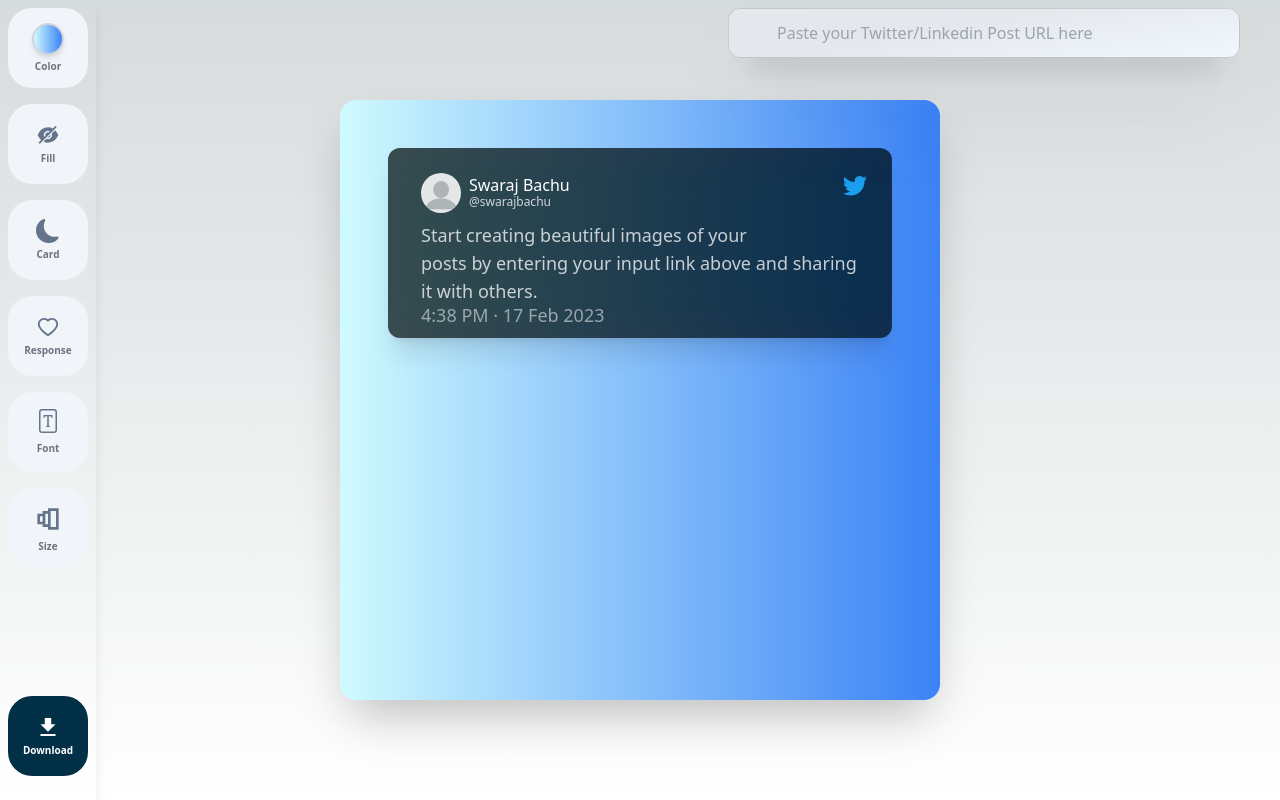
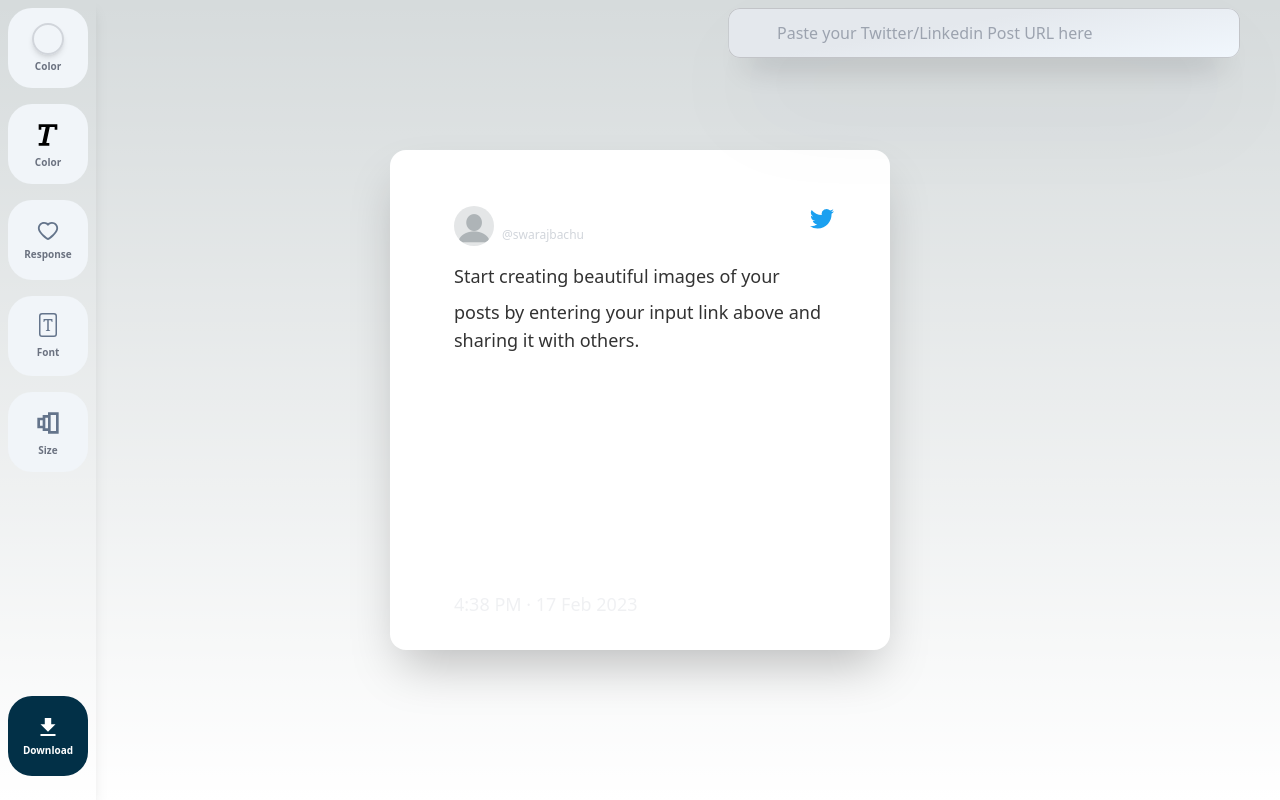
Before and after one commit to Aperturs/aperturs-tool, a Next.js app: page / in a window 1280 px wide. Built offline with nearby package versions, Linux system fonts and the light colour scheme; what tailwindcss-filters would draw is missing.

Commit message:
Removed glass effect

```diff
--- a/src/components/SideBarIcons/PlainBg/text_colors.tsx
+++ b/src/components/SideBarIcons/PlainBg/text_colors.tsx
@@ -25,14 +25,14 @@ const Menu = () => {
     return (
         <div tabIndex={0} className="dropdown-content menu p-2 shadow bg-base-100 rounded-box w-44 items-center grid grid-cols-4 gap-1">
 
-            <Color color ="white" />
-            <Color color ="black" />
-            <Color color ="sky-300" />
-            <Color color ="orange-700" />
-            <Color color ="yellow-300" />
-            <Color color ="red-400" />
-            <Color color ="[#c4b5fd]" />
-            <Color color ="[#f0abfc]" />
+            <Color color ="text-white" />
+            <Color color ="text-black" />
+            <Color color ="text-sky-300" />
+            <Color color ="text-orange-700" />
+            <Color color ="text-yellow-300" />
+            <Color color ="text-red-400" />
+            <Color color ="text-[#c4b5fd]" />
+            <Color color ="text-[#f0abfc]" />
 
         </div>
     );
@@ -41,14 +41,14 @@ const Menu = () => {
 const Color = ({color = "text-red"}: {color: string}) => {
 
     const { setTextColor,textColor } = useContext(AppContext)
-    const bgColor = `bg-${color}`
+    const bgColor = color.replace('text','bg')
 
 return(
         <div className={`${bgColor} w-8 h-8 rounded-xl hover:border-2 border-gray-400 m-1
         ${textColor === color ? 'border-2  border-blue-800' : ''}`}
         style={{backgroundColor: `${color}`}}
         onClick={() => {
-            setTextColor(`text-${color}`)
+            setTextColor(`${color}`)
         }}>
         </div>
 );
--- a/src/components/tweet/plain/plainContent.tsx
+++ b/src/components/tweet/plain/plainContent.tsx
@@ -23,7 +23,7 @@ const PlainContent = () => {
 
 
   return (
-    <div className='mt-2'>
+    <div className='mt-4'>
           {tweetLines.map((line, index) => (
         <p
           key={index}
--- a/src/containers/Plain/PlainTweet.tsx
+++ b/src/containers/Plain/PlainTweet.tsx
@@ -1,27 +1,24 @@
-import React, { FC, useContext } from 'react'
-import { Profile, PlainContent, PlainTime, Response } from '@/components'
+import React from 'react'
+import {Profile, PlainContent ,PlainTime, Response} from '@/components'
 import { AppContext } from '@/pages'
+import { useContext } from 'react'
 
-type PlainTweetProps = {
-    style?: React.CSSProperties
-    onMouseDown?: React.MouseEventHandler<HTMLDivElement>
-}
 
-const PlainTweet: FC<PlainTweetProps> = ({ style, onMouseDown }) => {
-    const { response, cardColor } = useContext(AppContext)
+const PlainTweet = () => {
+
+  const { response,cardColor  } = useContext(AppContext)
 
   return (
-        <div className="w-full p-2" style={style} onMouseDown={onMouseDown}>
+    <div className={` w-full p-2`}>
       <Profile />
       <PlainContent />
-            <div className="absolute bottom-8">
-                {response && <Response />}
+      <div className='absolute bottom-8'>
+      {response &&  <Response />}
       <PlainTime />
      </div>
+
     </div>
   )
 }
 
-
-
 export default PlainTweet
--- a/src/containers/Plain/plain_body.tsx
+++ b/src/containers/Plain/plain_body.tsx
@@ -3,6 +3,7 @@ import React, { useContext } from 'react'
 import { PlainTweet } from '..'
 
 const PlainBody = () => {
+
     const {bgColor, bgType, width, height} = useContext(AppContext)
     const maxWidth = 500 // adjust this value as necessary
     const scaleFactor = Math.min(1, maxWidth / width)
--- a/src/containers/sidebar.tsx
+++ b/src/containers/sidebar.tsx
@@ -15,7 +15,7 @@ const SideBar = () => {
       {
         bgType === 'Plain' ? <PlainColors /> : <BackgroundColor/>
       }
-      <BackgroundType />
+      {/* <BackgroundType /> */}
       {
         bgType === 'Glass' ? <CardColor /> : <TextColor />
       }
--- a/src/pages/index.tsx
+++ b/src/pages/index.tsx
@@ -60,9 +60,9 @@ const inter = Inter({ subsets: ['latin'] })
 
 export default function Home() {
 
-  const [bgType, setBgType] = useState('Glass')
+  const [bgType, setBgType] = useState('Plain')
   const [response, setResponse] = useState(false)
-  const [bgColor, setBgColor] = useState('bg-gradient-to-r from-cyan-100 to-blue-500')
+  const [bgColor, setBgColor] = useState('white')
   const [fontSize, setFontSize] = useState('text-lg')
   const [cardColor, setCardColor] = useState('Dark')
   const [tweet, setTweet] = useState<TweetData | null>(null);
@@ -96,7 +96,7 @@ export default function Home() {
     toPng(ref.current.firstChild, { cacheBust: true })
       .then((dataUrl) => {
         const link = document.createElement('a');
-        link.download = `${tweet?.user}'s-tweet.png`;
+        link.download = `${tweet?.user?.name}'s-tweet.png`;
         link.href = dataUrl;
         link.click();
       })
```
Lines whose indentation alone changed are shown as unchanged.
